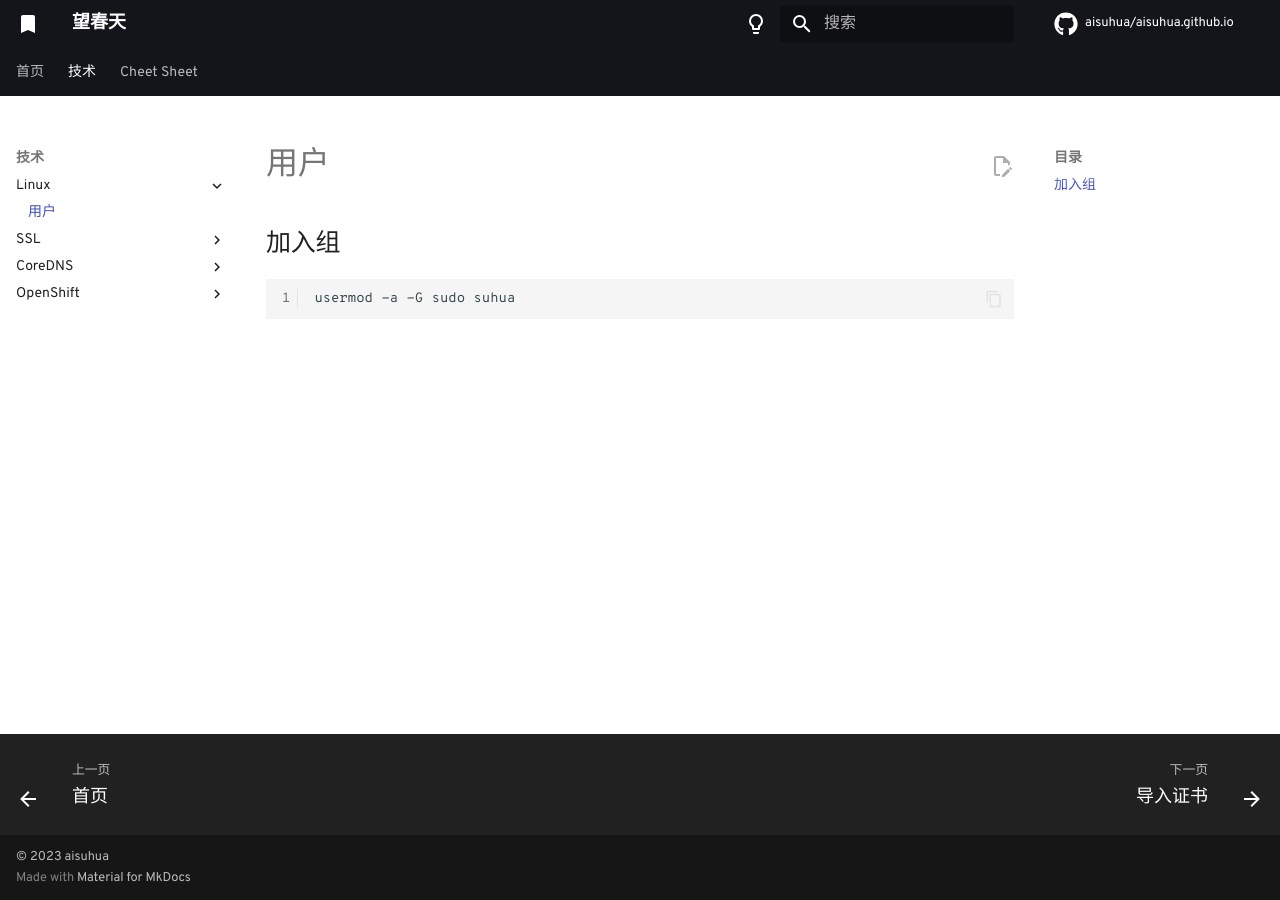
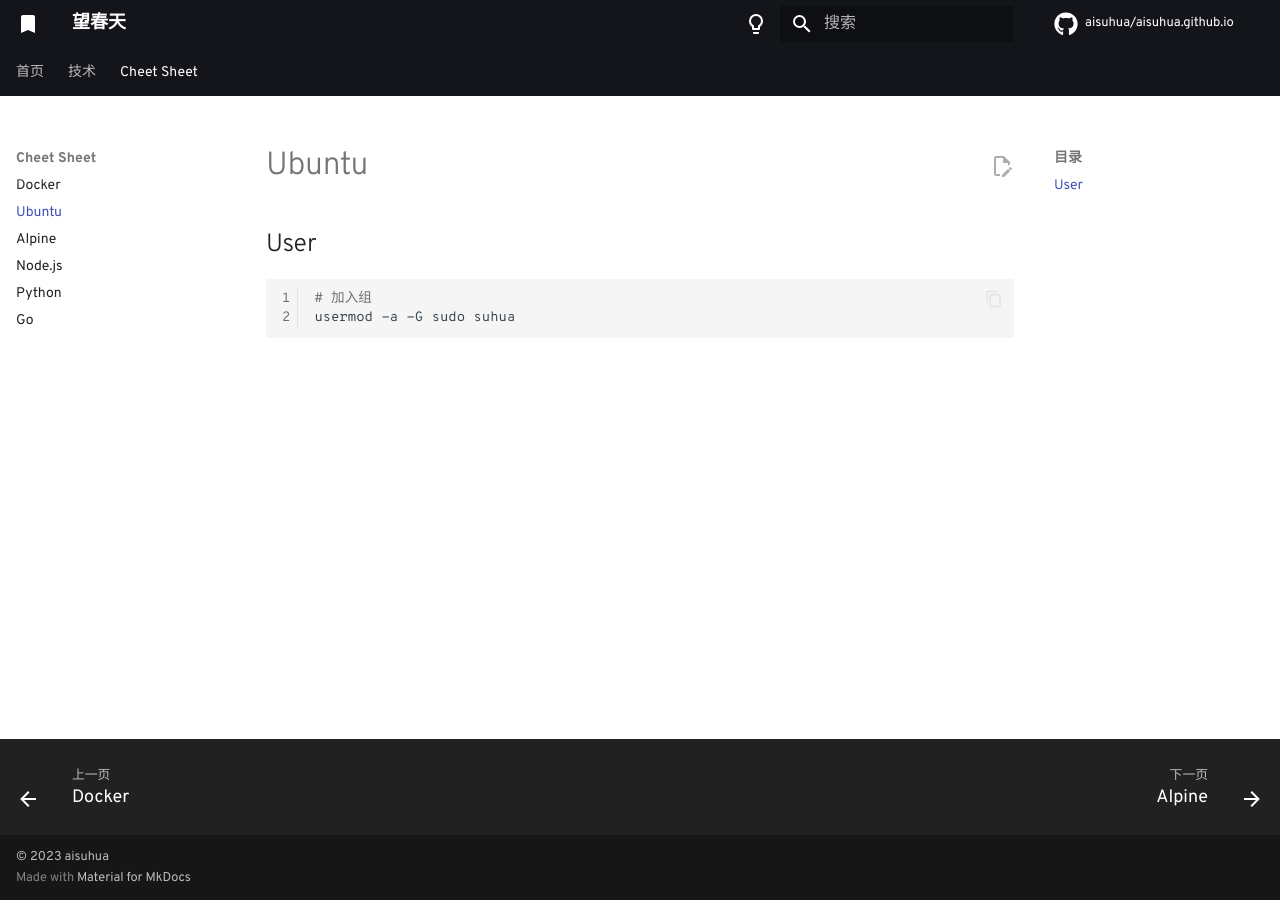
Before and after one commit to aisuhua/aisuhua.github.io, an MkDocs documentation site: the page built from docs/cheetsheet/ubuntu.md, in a window 1280 px wide. Built offline with MkDocs 1.6.1 and Material for MkDocs 9.7.7, drawn with Linux system fonts in a browser that asks for light colours; comment, search, counter and statistics services are not loaded.

Commit message:
add more cheetsheet

````diff
--- a/docs/linux/user.md
+++ b/docs/cheetsheet/ubuntu.md
@@ -1,7 +1,8 @@
-# 用户
+# Ubuntu
 
-## 加入组
+## User
 
 ```sh
+# 加入组
 usermod -a -G sudo suhua
 ```
--- a/mkdocs.yml
+++ b/mkdocs.yml
@@ -112,8 +112,6 @@ extra_css:
 nav:
   - 首页: index.md
   - 技术:
-    - Linux:
-      - 用户: linux/user.md
     - SSL:
       - 导入证书: ssl/import-ca.md
     - CoreDNS:
@@ -130,3 +128,8 @@ nav:
           - MCP 自动更新: openshift/solutions/mcp-auto-update.md
   - Cheet Sheet:
     - Docker: cheetsheet/docker.md
+    - Ubuntu: cheetsheet/ubuntu.md
+    - Alpine: cheetsheet/alpine.md
+    - Node.js: cheetsheet/nodejs.md
+    - Python: cheetsheet/python.md
+    - Go: cheetsheet/go.md
````
Also changed, not shown: docs/cheetsheet/alpine.md (added, +21 -0 lines), docs/cheetsheet/go.md (added, +7 -0 lines), docs/cheetsheet/nodejs.md (added, +17 -0 lines), docs/cheetsheet/python.md (added, +17 -0 lines).
